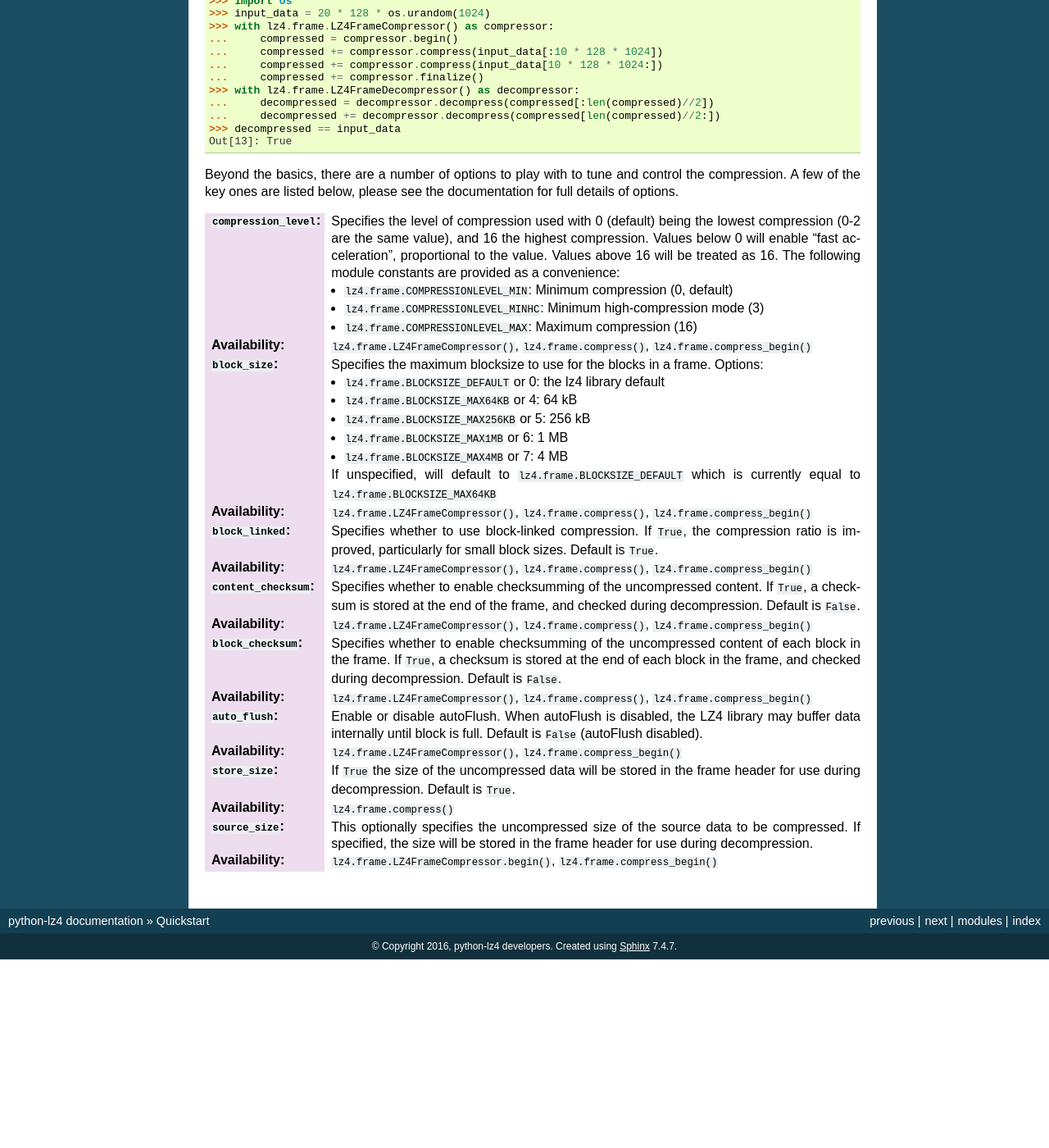
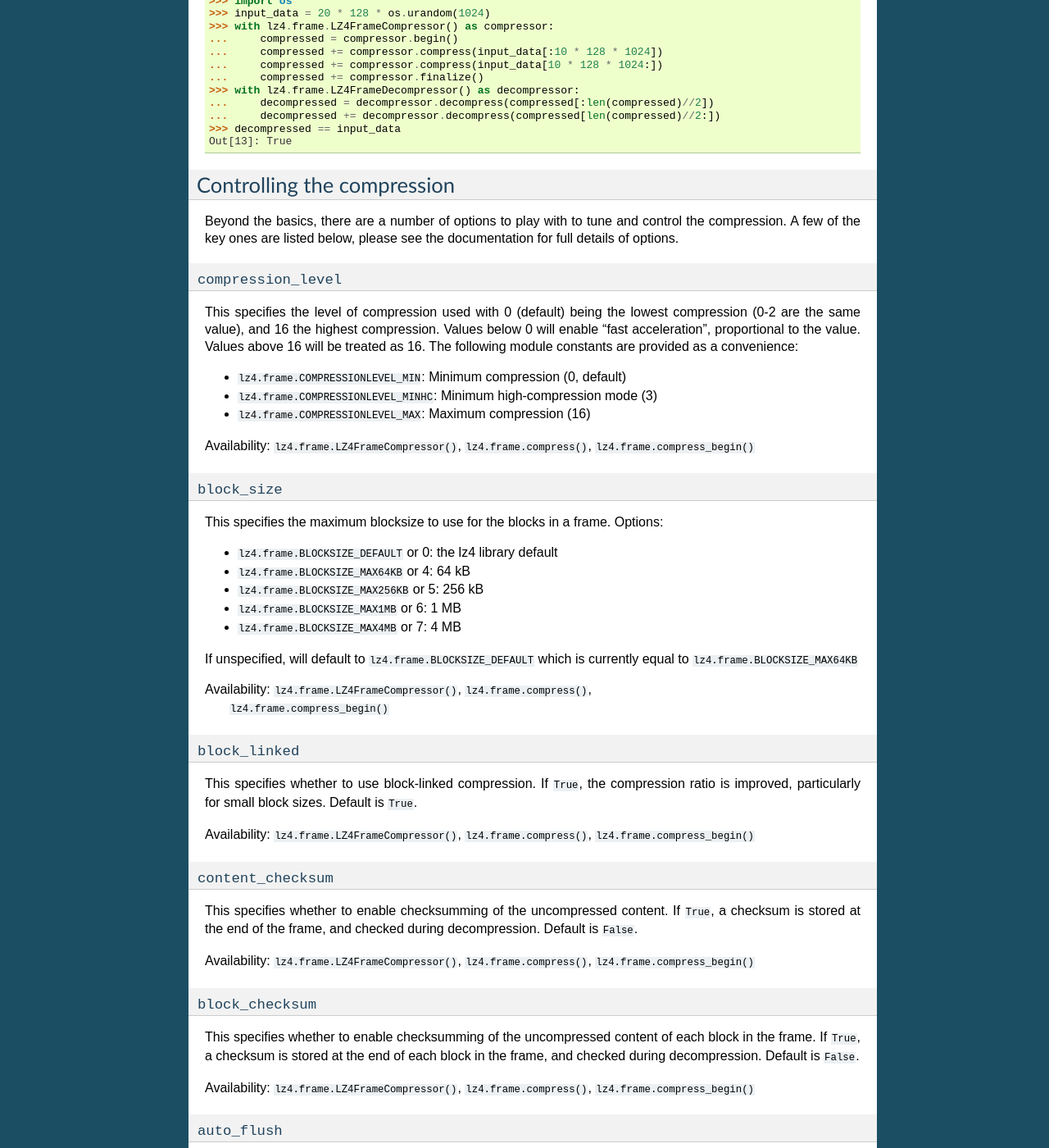
Before and after one commit to python-lz4/python-lz4, a Sphinx documentation site: the page built from docs/quickstart.rst, in a window 1280 px wide and 1400 px high, scrolled down 1041 px. Shown: the whole window at 82% size. Built offline with Sphinx 7.4.7, drawn with Linux system fonts in a browser that asks for light colours; pages that are not in the unit, such as notebooks, are missing from menus; the version number could not be read and is left out; before the commit the page ends 2211 px from its top, so only the background shows below that; some of the changed lines change nothing that is shown; some of the changed text lies outside the part shown.

Commit message:
Re-format quickstart.rst

```diff
--- a/docs/quickstart.rst
+++ b/docs/quickstart.rst
@@ -71,74 +71,108 @@ is more convenient to use the ``LZ4FrameCompressor`` and
   >>> decompressed == input_data
   Out[13]: True
 
+Controlling the compression
+---------------------------
 Beyond the basics, there are a number of options to play with to tune and
 control the compression. A few of the key ones are listed below, please see the
 documentation for full details of options.
 
-:``compression_level``: Specifies the level of compression used with 0 (default)
-   being the lowest compression (0-2 are the same value), and 16 the highest
-   compression. Values below 0 will enable "fast acceleration", proportional to
-   the value. Values above 16 will be treated as 16. The following module
-   constants are provided as a convenience:
 
-   - ``lz4.frame.COMPRESSIONLEVEL_MIN``: Minimum compression (0, default)
-   - ``lz4.frame.COMPRESSIONLEVEL_MINHC``: Minimum high-compression mode (3)
-   - ``lz4.frame.COMPRESSIONLEVEL_MAX``: Maximum compression (16)
-:Availability: ``lz4.frame.LZ4FrameCompressor()``,
-   ``lz4.frame.compress()``, ``lz4.frame.compress_begin()``
+``compression_level``
+~~~~~~~~~~~~~~~~~~~~~
+
+This specifies the level of compression used with 0 (default) being the lowest
+compression (0-2 are the same value), and 16 the highest compression. Values
+below 0 will enable "fast acceleration", proportional to the value. Values above
+16 will be treated as 16. The following module constants are provided as a
+convenience:
+
+- ``lz4.frame.COMPRESSIONLEVEL_MIN``: Minimum compression (0, default)
+- ``lz4.frame.COMPRESSIONLEVEL_MINHC``: Minimum high-compression mode (3)
+- ``lz4.frame.COMPRESSIONLEVEL_MAX``: Maximum compression (16)
+
+Availability: ``lz4.frame.LZ4FrameCompressor()``, ``lz4.frame.compress()``,
+``lz4.frame.compress_begin()``
 
 
-:``block_size``: Specifies the maximum blocksize to use for the blocks in a frame.
-  Options:
+``block_size``
+~~~~~~~~~~~~~~
+This specifies the maximum blocksize to use for the blocks in a frame. Options:
 
-  - ``lz4.frame.BLOCKSIZE_DEFAULT`` or 0: the lz4 library default
-  - ``lz4.frame.BLOCKSIZE_MAX64KB`` or 4: 64 kB
-  - ``lz4.frame.BLOCKSIZE_MAX256KB`` or 5: 256 kB
-  - ``lz4.frame.BLOCKSIZE_MAX1MB`` or 6: 1 MB
-  - ``lz4.frame.BLOCKSIZE_MAX4MB`` or 7: 4 MB
+- ``lz4.frame.BLOCKSIZE_DEFAULT`` or 0: the lz4 library default
+- ``lz4.frame.BLOCKSIZE_MAX64KB`` or 4: 64 kB
+- ``lz4.frame.BLOCKSIZE_MAX256KB`` or 5: 256 kB
+- ``lz4.frame.BLOCKSIZE_MAX1MB`` or 6: 1 MB
+- ``lz4.frame.BLOCKSIZE_MAX4MB`` or 7: 4 MB
 
-  If unspecified, will default to ``lz4.frame.BLOCKSIZE_DEFAULT`` which is
-  currently equal to ``lz4.frame.BLOCKSIZE_MAX64KB``
-:Availability: ``lz4.frame.LZ4FrameCompressor()``,
-   ``lz4.frame.compress()``, ``lz4.frame.compress_begin()``
+If unspecified, will default to ``lz4.frame.BLOCKSIZE_DEFAULT`` which is
+currently equal to ``lz4.frame.BLOCKSIZE_MAX64KB``
 
-
-:``block_linked``: Specifies whether to use block-linked compression. If
-   ``True``, the compression ratio is improved, particularly for small block
-   sizes. Default is ``True``.
-:Availability: ``lz4.frame.LZ4FrameCompressor()``,
-   ``lz4.frame.compress()``, ``lz4.frame.compress_begin()``
-
-
-:``content_checksum``: Specifies whether to enable checksumming of the
-  uncompressed content. If ``True``, a checksum is stored at the end of the frame,
-  and checked during decompression. Default is ``False``.
-:Availability: ``lz4.frame.LZ4FrameCompressor()``,
-   ``lz4.frame.compress()``, ``lz4.frame.compress_begin()``
-
-
-:``block_checksum``: Specifies whether to enable checksumming of the
-  uncompressed content of each block in the frame. If ``True``, a checksum is
-  stored at the end of each block in the frame, and checked during
-  decompression. Default is ``False``.
-:Availability: ``lz4.frame.LZ4FrameCompressor()``,
-   ``lz4.frame.compress()``, ``lz4.frame.compress_begin()``
-
-
-:``auto_flush``: Enable or disable autoFlush. When autoFlush is disabled, the
-  LZ4 library may buffer data internally until block is full. Default is
-  ``False`` (autoFlush disabled).
-:Availability: ``lz4.frame.LZ4FrameCompressor()``,
+Availability: ``lz4.frame.LZ4FrameCompressor()``, ``lz4.frame.compress()``,
    ``lz4.frame.compress_begin()``
 
 
-:``store_size``: If ``True`` the size of the uncompressed data will be stored in
- the frame header for use during decompression. Default is ``True``.
-:Availability: ``lz4.frame.compress()``
+``block_linked``
+~~~~~~~~~~~~~~~~
+
+This specifies whether to use block-linked compression. If ``True``, the
+compression ratio is improved, particularly for small block sizes. Default is
+``True``.
+
+Availability: ``lz4.frame.LZ4FrameCompressor()``, ``lz4.frame.compress()``,
+``lz4.frame.compress_begin()``
 
 
-:``source_size``: This optionally specifies the uncompressed size of the source
+``content_checksum``
+~~~~~~~~~~~~~~~~~~~~
+
+This specifies whether to enable checksumming of the uncompressed content. If
+``True``, a checksum is stored at the end of the frame, and checked during
+decompression. Default is ``False``.
+
+Availability: ``lz4.frame.LZ4FrameCompressor()``, ``lz4.frame.compress()``,
+``lz4.frame.compress_begin()``
+
+
+``block_checksum``
+~~~~~~~~~~~~~~~~~~
+
+This specifies whether to enable checksumming of the uncompressed content of
+each block in the frame. If ``True``, a checksum is stored at the end of each
+block in the frame, and checked during decompression. Default is ``False``.
+
+Availability: ``lz4.frame.LZ4FrameCompressor()``, ``lz4.frame.compress()``,
+``lz4.frame.compress_begin()``
+
+
+``auto_flush``
+~~~~~~~~~~~~~~
+
+Enable or disable autoFlush. When autoFlush is disabled, the LZ4 library may
+buffer data internally until block is full. Default is ``False`` (autoFlush
+disabled).
+
+Availability: ``lz4.frame.LZ4FrameCompressor()``, ``lz4.frame.compress_begin()``
+
+
+``store_size`` and ``source_size``
+~~~~~~~~~~~~~~~~~~~~~~~~~~~~~~~~~~
+
+These allow for storing the size of the uncompressed data in the frame header.
+Storing the source size in the frame header adds an extra 8 bytes to the size of
+the compressed frame, but allows the decompression functions to better size
+memory buffers.
+
+**``store_size``**
+If ``store_size`` is ``True`` the size of the uncompressed data will be stored in
+the frame header for use during decompression. Default is ``True``.
+
+Availability: ``lz4.frame.compress()``
+
+
+**``source_size``** This optionally specifies the uncompressed size of the source
  data to be compressed. If specified, the size will be stored in the frame
  header for use during decompression.
-:Availability: ``lz4.frame.LZ4FrameCompressor.begin()``,
+
+Availability: ``lz4.frame.LZ4FrameCompressor.begin()``,
    ``lz4.frame.compress_begin()``
```
